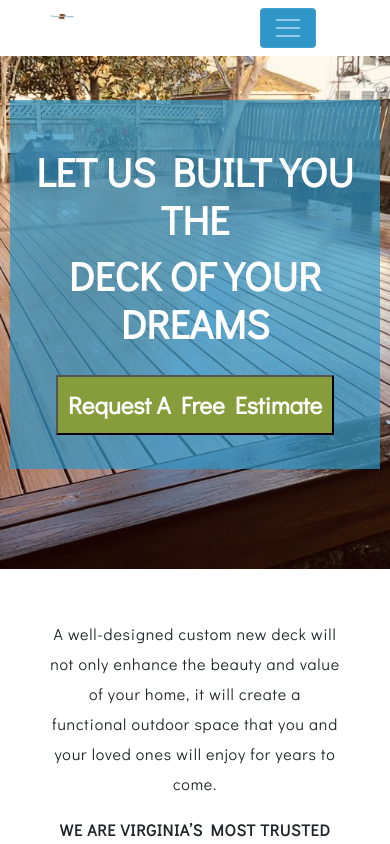
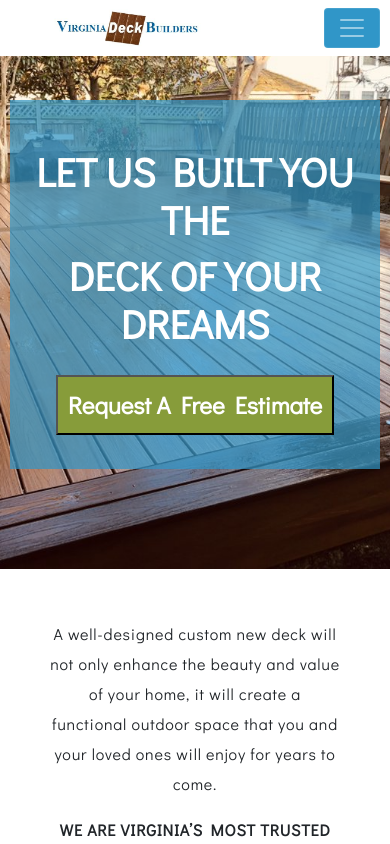
Before and after one commit to olga1598/decksva, a React (Create React App) app in the folder decksva/client/: page / in a window 390 px wide. Shown: the top 844 px of the page. Built offline with nearby package versions, Linux system fonts and the light colour scheme.

Commit message:
header moved to navbar component

```diff
--- a/decksva/client/src/components/Navbar/Navbar.css
+++ b/decksva/client/src/components/Navbar/Navbar.css
@@ -63,7 +63,7 @@
     .navbar{
         /* background-color: yellow !important; */
         display: flex;
-        /* padding-left: 0;
-        padding-right:0; */
+        padding-left: 0;
+        padding-right:0;
     }
 }
```
